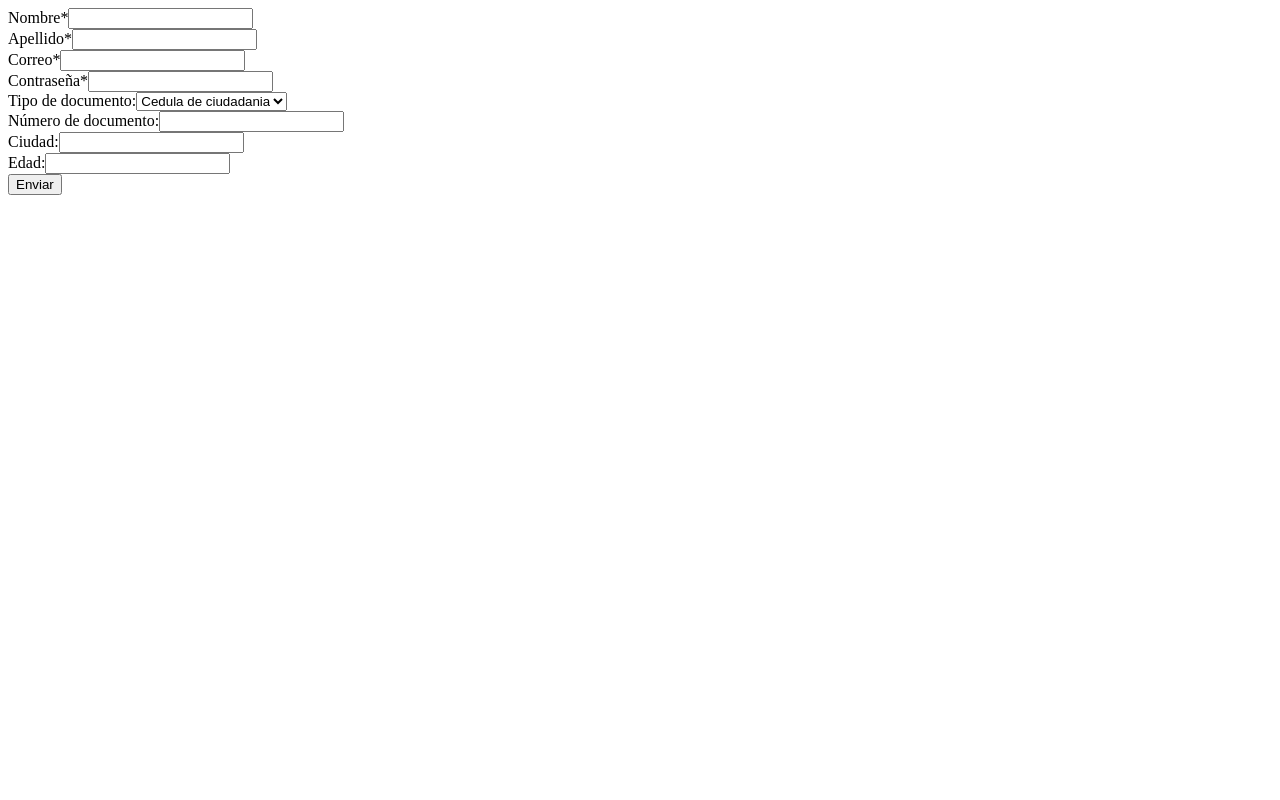
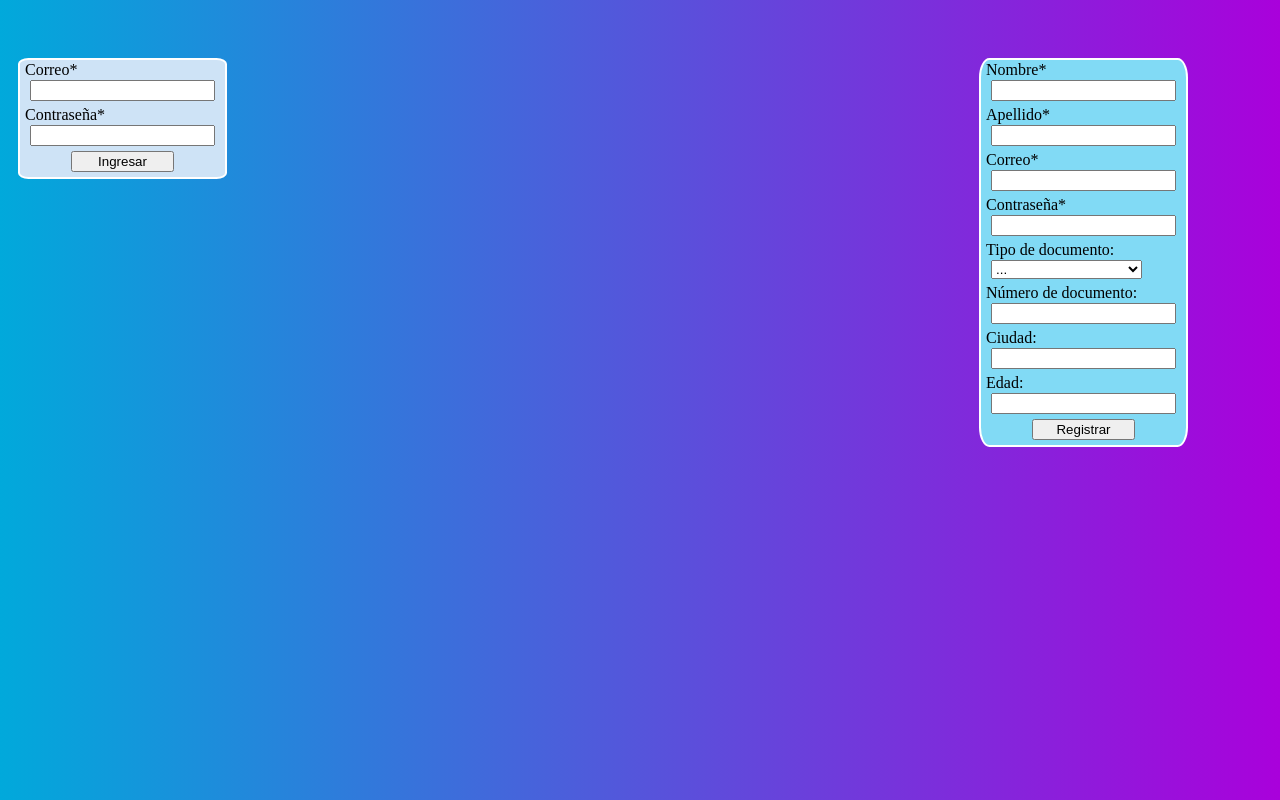
Before and after one commit to DanyElPollo/React-proyecto, a React (Create React App) app: page / in a window 1280 px wide. Built offline with nearby package versions, Linux system fonts and the light colour scheme.

Commit message:
Funciones casi listas.... Falta eliminar

```diff
--- a/src/App.js
+++ b/src/App.js
@@ -2,13 +2,15 @@ import React from 'react'
 // import Registro from './componentes/registro.js'
 // import Usuario from './componentes/Usuario.js'
 // import MiApi from './componentes/MiApi.js'
+import Login from './componentes/login.js'
 import Insert from './componentes/Insertar.js'
+import Mostrar from './componentes/Mostrar.js'
+import './componentes/style.css'
 
 const App = () => (
     <div>
-        {/* <MiApi  />
-        <Registro /> */}
-    <Insert />
+        <Login />
+        <Insert />
     </div>
 )
 
--- a/src/componentes/Insertar.js
+++ b/src/componentes/Insertar.js
@@ -1,4 +1,5 @@
 import React, { Component } from 'react'
+
 
 class Insertar extends Component {
     state = {
@@ -7,7 +8,7 @@ class Insertar extends Component {
             apellido: "",
             correo: "",
             cont: "",
-            tipoDoc: "",
+            tipoDoc: "...",
             numDoc: "",
             ciudad: "",
             edad: ""
@@ -28,7 +29,7 @@ class Insertar extends Component {
         e.preventDefault();
         const { datos } = this.state;
         for (const key in datos) {
-            if (datos[key] === "") {
+            if (datos[key] === "" || datos[key] === "...") {
                 return alert("Debes rellenar todos los campos");
             }
         }
@@ -39,50 +40,64 @@ class Insertar extends Component {
         })
             .then(res => res.json())
             .then(response => {
-                console.log('Success:', JSON.stringify(response))
+                console.log('Success:', JSON.stringify(response));
+                alert("Creado con exito");
+                this.resetear();
             })
             .catch(error => {
                 console.log("Error: ", error);
             });
     }
 
-
-
+    resetear() {
+        this.setState({
+            datos: {
+                nombre: "",
+                apellido: "",
+                correo: "",
+                cont: "",
+                tipoDoc: "...",
+                numDoc: "",
+                ciudad: "",
+                edad: ""
+            }
+        })
+    }
 
     render() {
         return (
-            <div>
-                <form className='miForm' onSubmit={this.enviar}>
+            <div className='insert formularios' >
+                <form id='registro' onSubmit={this.enviar}>
                     <label htmlFor="nombre">Nombre*
-                        <input type="text" name="nombre" onChange={this.inputs} />
-                    </label><br />
+                        <input type="text" name="nombre" onChange={this.inputs} value={this.state.datos.nombre} />
+                    </label>
                     <label htmlFor="apellido">Apellido*
-                        <input type="text" name="apellido" onChange={this.inputs} />
-                    </label><br />
+                        <input type="text" name="apellido" onChange={this.inputs} value={this.state.datos.apellido} />
+                    </label>
                     <label htmlFor="correo">Correo*
-                        <input type="email" name="correo" onChange={this.inputs} />
-                    </label><br />
+                        <input type="email" name="correo" onChange={this.inputs} value={this.state.datos.correo} />
+                    </label>
                     <label htmlFor="pass">Contraseña*
-                        <input type="text" name="cont" onChange={this.inputs} />
-                    </label><br />
+                        <input type="text" name="cont" onChange={this.inputs} value={this.state.datos.cont} />
+                    </label>
                     <label>Tipo de documento:
-                        <select name='tipoDoc' onChange={this.inputs} value={this.state.datos.tipodoc}>
+                        <select name='tipoDoc' onChange={this.inputs} value={this.state.datos.tipoDoc}>
+                            <option value='...' >...</option>
                             <option value='Cedula de ciudadania' >Cedula de ciudadania</option>
                             <option value='Tarjeta de identidad' >Tarjeta de identidad</option>
                             <option value='Otro' >Otro</option>
-                            <option value='...' >...</option>
                         </select>
-                    </label><br />
+                    </label>
                     <label>Número de documento:
-                        <input type="text" name="numDoc" onChange={this.inputs} />
-                    </label><br />
+                        <input type="text" name="numDoc" onChange={this.inputs} value={this.state.datos.numDoc} />
+                    </label>
                     <label>Ciudad:
-                        <input type="text" name="ciudad" onChange={this.inputs} />
-                    </label><br />
+                        <input type="text" name="ciudad" onChange={this.inputs} value={this.state.datos.ciudad} />
+                    </label>
                     <label>Edad:
-                        <input type="text" name="edad" onChange={this.inputs} />
-                    </label><br />
-                    <input type="submit" value="Enviar" />
+                        <input type="text" name="edad" onChange={this.inputs} value={this.state.datos.edad} />
+                    </label>
+                    <input type="submit" value="Registrar" />
                 </form>
             </div>
         );
--- /dev/null
+++ b/src/componentes/Mostrar.js
@@ -0,0 +1,45 @@
+import React, { Component } from "react";
+
+class Mostrar extends Component {
+
+    recibir = (e) => {
+
+    }
+
+    state = {
+        datos: {
+            nombre: "",
+            apellido: "",
+            correo: "",
+            tipoDoc: "...",
+            numDoc: "",
+            ciudad: "",
+            edad: ""
+        }
+    }
+
+    render() {
+        const indices = Object.keys(this.state.datos);
+        const datos = Object.values(this.state.datos);
+        return (
+            < div >
+                <table className="tablas">
+                    <thead>
+                        <tr>
+                            {indices.map((indice) => <th key={indice}>{indice}</th>)}
+                        </tr>
+                    </thead>
+                    <tbody>
+                        <tr>
+                            {datos.map((dato) => <td key={dato}>{dato}</td>)}
+                            <td><input type="Submit" value="Eliminar"></input></td>
+                        </tr>
+                    </tbody>
+                </table>
+            </div >
+        );
+    }
+
+
+}
+export default Mostrar
--- /dev/null
+++ b/src/componentes/login.js
@@ -0,0 +1,92 @@
+import React, { Component } from 'react'
+import Mostrar from './Mostrar';
+
+
+class Login extends Component {
+    state = {
+        datos: {
+            correo: "",
+            cont: "",
+        },
+        login: false
+    };
+
+    inputs = (e) => {
+        const { name, value } = e.target
+        if (name === "login") {
+            this.setState({
+                ...this.state.login,
+                [name]: false
+            });
+        } else {
+            this.setState({
+                datos: {
+                    ...this.state.datos,
+                    [name]: value
+                }
+            });
+        }
+    }
+
+    enviar = (e) => {
+        e.preventDefault();
+        const { datos } = this.state;
+        for (const key in datos) {
+            if (datos[key] === "") {
+                return alert("Debes rellenar todos los campos");
+            }
+        }
+        fetch('http://localhost/Proyecto/api/index.php?login', {
+            method: 'POST',
+            body: JSON.stringify(datos),
+            headers: { 'Content-Type': 'application/json' }
+        })
+            .then(res => res.json())
+            .then(response => {
+                if (response.status === "permitido") {
+                    console.log('Success:', JSON.stringify(response.data.nombre));
+                    this.setState({
+                        login: true
+                    })
+                    alert("Bienvenido " + response.data[0].nombre);
+                } else {
+                    console.log('Error:', JSON.stringify(response));
+                    alert("Datos Incorrectos");
+                }
+                this.resetear();
+            })
+            .catch(error => {
+                console.log("Error: ", error);
+            });
+    }
+
+    resetear() {
+        this.setState({
+            datos: {
+                correo: "",
+                cont: ""
+            }
+        })
+    }
+
+    render() {
+        return (
+            <div >
+                {!this.state.login &&
+                    // ? <input type="submit" name="login" onChange={this.inputs} value={this.state.login} /> :
+                    <form className='ingresar formularios' onSubmit={this.enviar}>
+                        <label htmlFor="correo">Correo*
+                            <input type="email" name="correo" onChange={this.inputs} value={this.state.datos.correo} />
+                        </label>
+                        <label htmlFor="pass">Contraseña*
+                            <input type="password" name="cont" onChange={this.inputs} value={this.state.datos.cont} />
+                        </label>
+                        <input type="submit" value="Ingresar" />
+                    </form>
+    }{this.state.login && <Mostrar/>}
+            </div>
+        );
+    }
+}
+
+export default Login
--- /dev/null
+++ b/src/componentes/style.css
@@ -0,0 +1,57 @@
+body {
+	display: inline-block;
+	height: 100%;
+	width: 100%;
+	background: linear-gradient(to right, #01a9db, #a901db);
+}
+
+.formularios {
+	min-height: auto;
+	display: block;
+	border: 2px solid white;
+	border-radius: 5%;
+	width: auto;
+	height: auto;
+	vertical-align: auto;
+	margin: 50px 100px 10px 10px;
+}
+
+.ingresar {
+	float: left;
+	background-color: #cee3f6;
+}
+
+.tablas tr,
+th,
+td {
+	width: 120px;
+	border: 2px solid white;
+}
+
+.insert {
+	float: right;
+	background-color: #81daf5;
+}
+
+label,
+input,
+select {
+	display: block;
+	margin: 1px 5px 5px;
+}
+
+input[type="submit"] {
+	width: 50%;
+	margin-left: 25%;
+}
+
+/* label{
+margin:10px 100px;
+}
+
+input, select{
+	width: 100px;
+	height: 20px;
+	align-items: center;
+    margin-left: 10px;
+} */
--- a/src/index.js
+++ b/src/index.js
@@ -1,6 +1,7 @@
 import React from 'react'
 import ReactDom from 'react-dom'
 import App from './App.js'
+import './componentes/style.css'
 
 // /*::::: Diferencia entre componentes y elementos: :::::*/
 // /*
```
Also changed, not shown: src/componentes/MiApi.js (deleted, +0 -52 lines), src/componentes/Usuario.js (deleted, +0 -60 lines), 1 other file (tests, documents, lock files or other folders).
